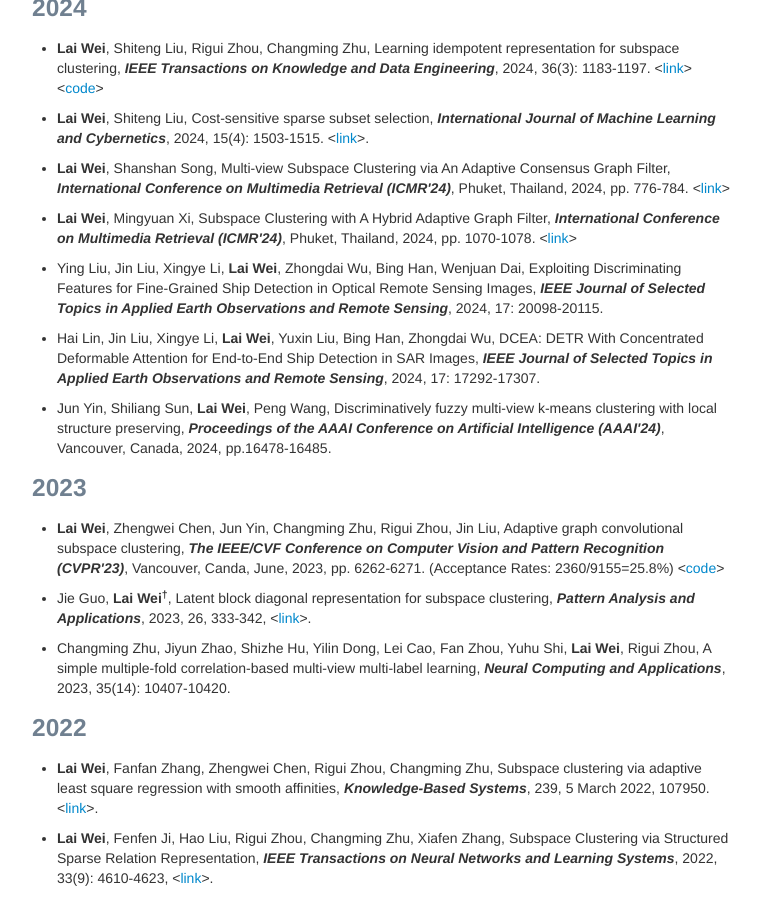
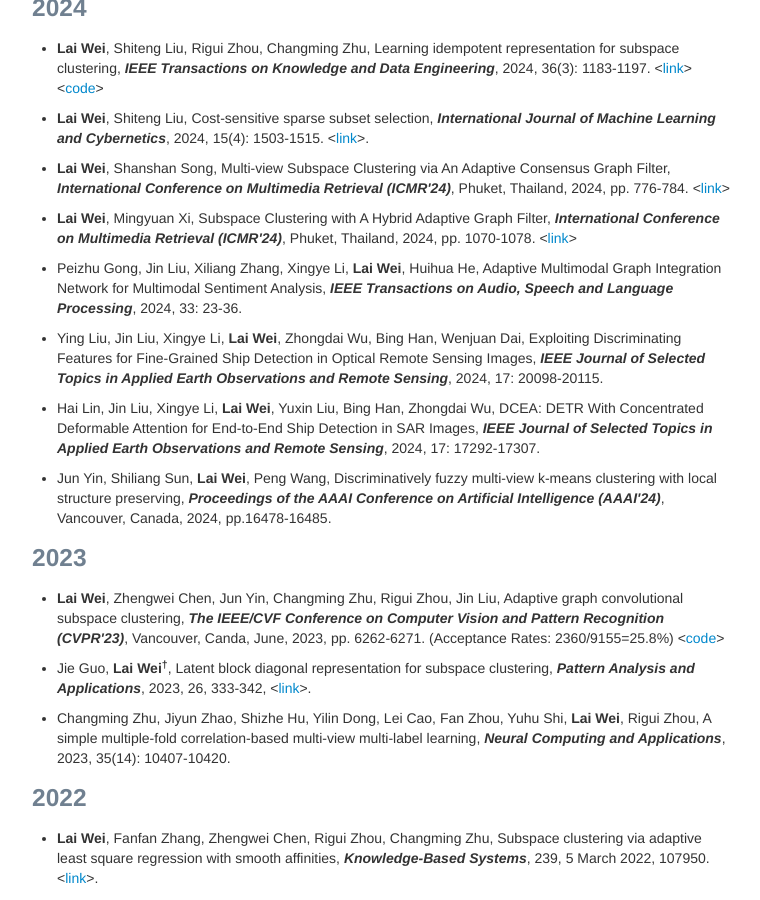
Before and after one commit to weilyshmtu/weilyshmtu.github.io, a Jekyll site: the page built from pages/pubs.md, in a window 1280 px wide and 900 px high, scrolled down 314 px. Shown: the whole window, without its empty margins (258-1018 px from the left). Built offline with Jekyll 4.4.1, drawn with Linux system fonts in a browser that asks for light colours.

Commit message:
Update pubs.md

```diff
--- a/pages/pubs.md
+++ b/pages/pubs.md
@@ -19,10 +19,12 @@ title: Lai Wei's publications
 
 <ul> <li> <b>Lai Wei</b>, Mingyuan Xi, Subspace Clustering with A Hybrid Adaptive Graph Filter, <i><b> International Conference on Multimedia Retrieval (ICMR'24)</b></i>, Phuket, Thailand, 2024, pp. 1070-1078. <<a href="https://doi.org/10.1145/3652583.3658042">link</a>></li></ul>
 
-<ul> <li>Ying Liu, Jin Liu, Xingye Li, <b>Lai Wei</b>, Zhongdai Wu, Bing Han, Wenjuan Dai, Exploiting Discriminating Features for Fine-Grained Ship Detection in Optical Remote Sensing Images, <i><b> IEEE Journal of Selected Topics in Applied Earth Observations and Remote Sensing</b></i>, 2024, 17: 20098-20115.</li></ul>
+<ul> <li> Peizhu Gong, Jin Liu, Xiliang Zhang, Xingye Li, <b>Lai Wei</b>, Huihua He, Adaptive Multimodal Graph Integration Network for Multimodal Sentiment Analysis, <i><b>IEEE Transactions on Audio, Speech and Language Processing</b></i>, 2024, 33: 23-36.</li></ul>
+
+<ul> <li> Ying Liu, Jin Liu, Xingye Li, <b>Lai Wei</b>, Zhongdai Wu, Bing Han, Wenjuan Dai, Exploiting Discriminating Features for Fine-Grained Ship Detection in Optical Remote Sensing Images, <i><b> IEEE Journal of Selected Topics in Applied Earth Observations and Remote Sensing</b></i>, 2024, 17: 20098-20115.</li></ul>
 
 
-<ul> <li>Hai Lin, Jin Liu, Xingye Li, <b>Lai Wei</b>, Yuxin Liu, Bing Han, Zhongdai Wu, DCEA: DETR With Concentrated Deformable Attention for End-to-End Ship Detection in SAR Images, <i><b> IEEE Journal of Selected Topics in Applied Earth Observations and Remote Sensing</b></i>, 2024, 17: 17292-17307.</li></ul>
+<ul> <li> Hai Lin, Jin Liu, Xingye Li, <b>Lai Wei</b>, Yuxin Liu, Bing Han, Zhongdai Wu, DCEA: DETR With Concentrated Deformable Attention for End-to-End Ship Detection in SAR Images, <i><b> IEEE Journal of Selected Topics in Applied Earth Observations and Remote Sensing</b></i>, 2024, 17: 17292-17307.</li></ul>
 
 <ul> <li> Jun Yin, Shiliang Sun, <b>Lai Wei</b>, Peng Wang, Discriminatively fuzzy multi-view k-means clustering with local structure preserving, <i><b> Proceedings of the AAAI Conference on Artificial Intelligence (AAAI'24)</b></i>, Vancouver, Canada, 2024, pp.16478-16485.</li></ul>
 
@@ -33,7 +35,7 @@ title: Lai Wei's publications
 
 <ul> <li> Jie Guo, <b>Lai Wei<sup>&dagger;</sup></b>, Latent block diagonal representation for subspace clustering, <i><b>Pattern Analysis and Applications</b></i>, 2023, 26, 333-342, <<a href="https://doi.org/10.1007/s10044-022-01101-3">link</a>>.</li></ul>
 
-<ul> <li>Changming Zhu, Jiyun Zhao, Shizhe Hu, Yilin Dong, Lei Cao, Fan Zhou, Yuhu Shi, <b>Lai Wei</b>, Rigui Zhou, A simple multiple-fold correlation-based multi-view multi-label learning, <i><b>Neural Computing and Applications</b></i>, 2023, 35(14): 10407-10420. </li></ul>
+<ul> <li> Changming Zhu, Jiyun Zhao, Shizhe Hu, Yilin Dong, Lei Cao, Fan Zhou, Yuhu Shi, <b>Lai Wei</b>, Rigui Zhou, A simple multiple-fold correlation-based multi-view multi-label learning, <i><b>Neural Computing and Applications</b></i>, 2023, 35(14): 10407-10420. </li></ul>
 
 
 ### 2022
```
